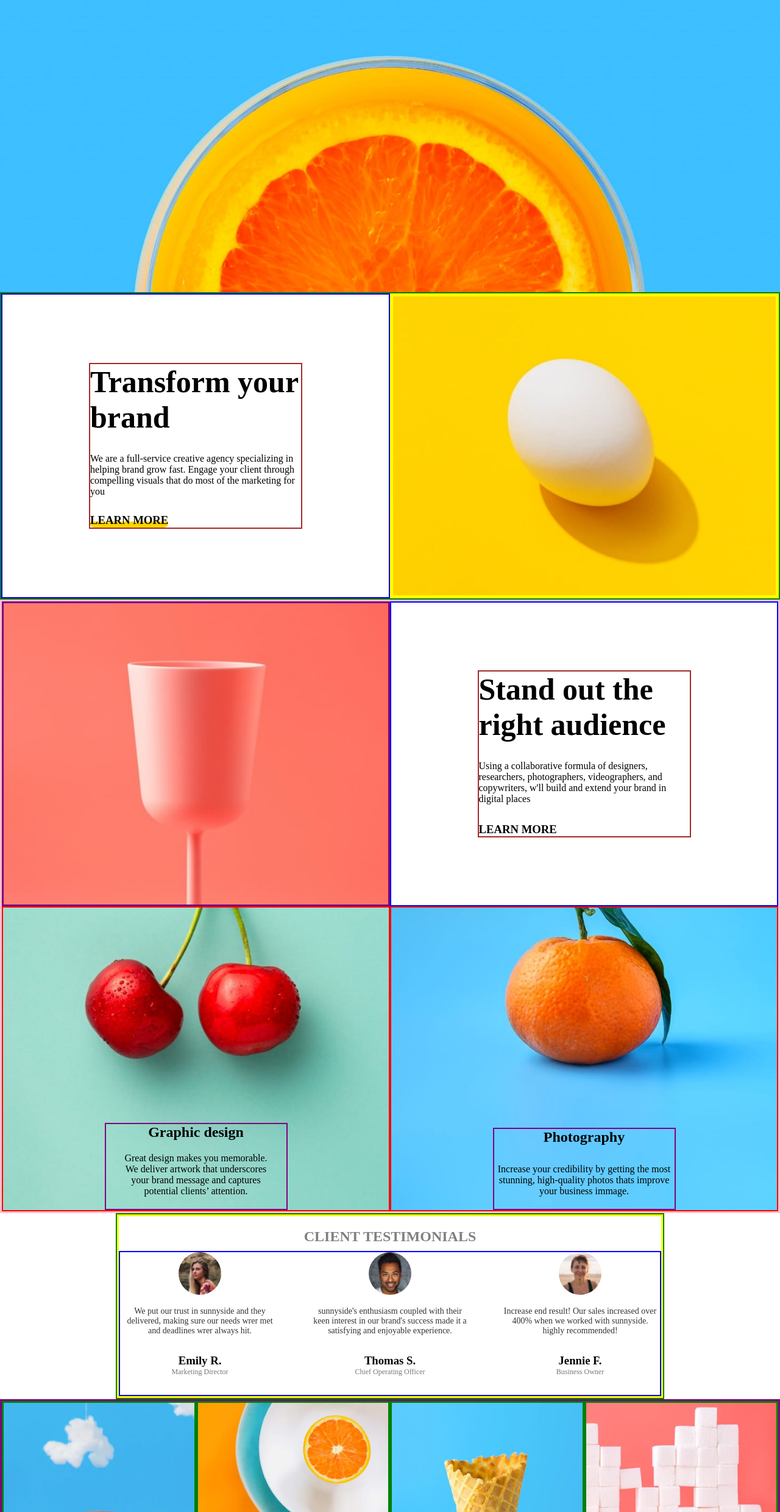
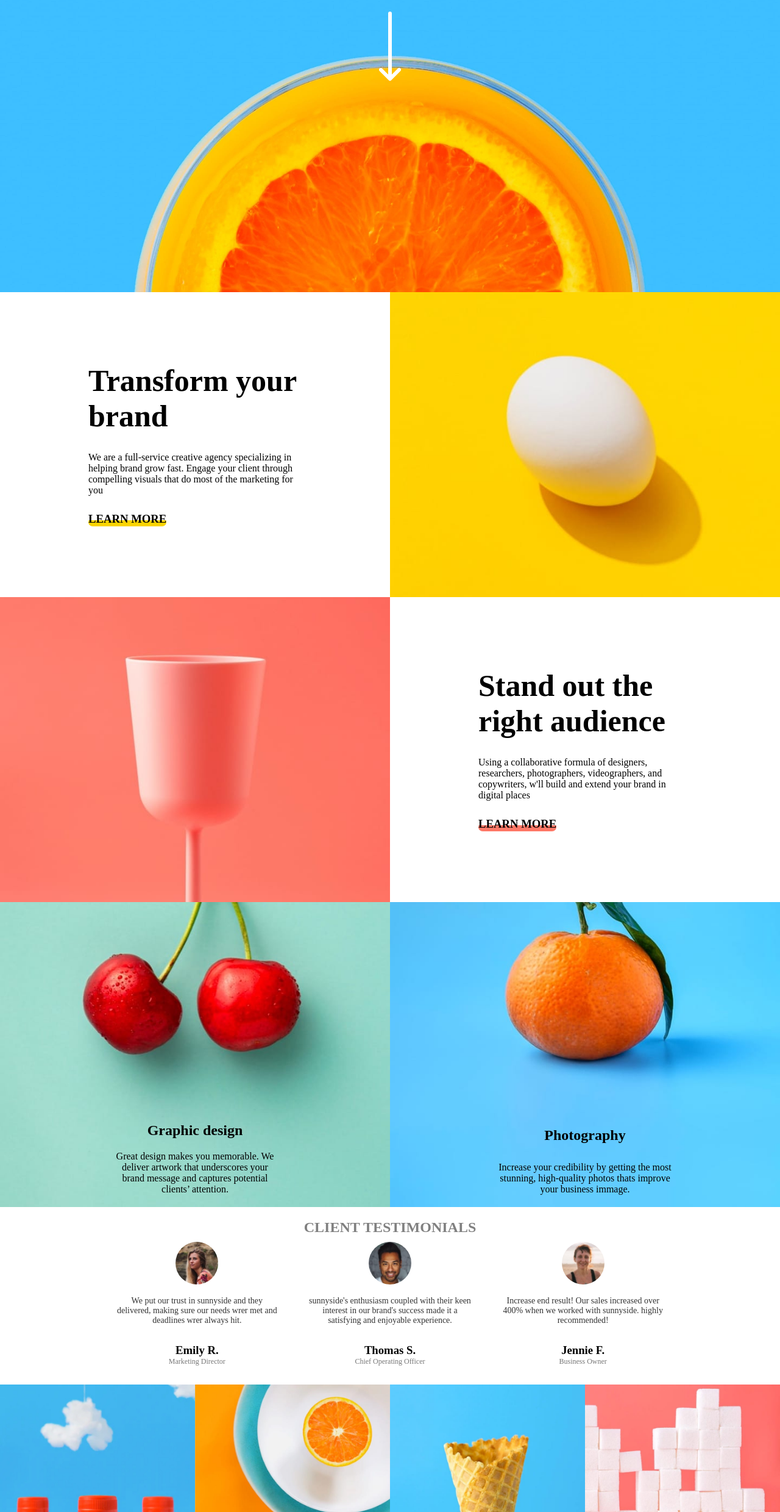
Before and after one commit to dammykizz1759/Sunnyside-Agency-Landing-Page, a plain HTML site: page grid.html in a window 1280 px wide. Shown: the part 321-2800 px from the top of the page at 61% size. Drawn offline with Linux system fonts and the light colour scheme.

Commit message:
Update grid.html

```diff
--- a/grid.html
+++ b/grid.html
@@ -22,7 +22,7 @@
 --Dark-moderate-cyan: hsl(168, 34%, 41%);
 }
 header{
-
+  /* border: 2px solid red; */
   height: 100vh;
   background-image: url(./images/desktop/image-header.jpg);
   background-position: center;
@@ -30,12 +30,13 @@ header{
   background-repeat: no-repeat;
 }
 header nav{
+  /* border: 2px solid rgb(0, 255, 136); */
   display: flex;
   align-items: center;
   justify-content: space-between;
 }
 header nav ul{
-  border: #4A6653;
+  /* border: #4A6653; */
   padding: 10px;
   display: flex;
   list-style: none;
@@ -47,7 +48,7 @@ header nav .harmburger{
   display: none;
 }
 header h1{
-  font-size: 30px;
+  font-size: 60px;
   text-align: center;
   color: aliceblue;
   margin-top: 10px;
@@ -57,14 +58,14 @@ header h1{
 }
 .arrow{
   text-align: center;
-  margin-top: 50px;
+  margin-top: 150px;
 }
 .egg-layout{
-  border: 2px solid green;
+  /* border: 2px solid green; */
   display: flex;
 }
 .transform-container{
-  border: 2px solid blue;
+  /* border: 2px solid blue; */
   width: 50%;
   height: 500px;
   display: flex;
@@ -72,7 +73,7 @@ header h1{
   align-items: center;
 }
 .transform-content{
-  border: 2px solid brown;
+  /* border: 2px solid brown; */
   max-width: 350px;
 }
 .transform-content h1{
@@ -92,7 +93,7 @@ header h1{
   border-top-right-radius: 10px;
 }
 .egg-image{
-  border: 5px solid yellow;
+  /* border: 5px solid yellow; */
   width: 50%;
   height: 500px;
   background-image: url("./images/desktop/image-transform.jpg");
@@ -101,13 +102,13 @@ header h1{
   background-repeat: no-repeat;
 }
 .grid-section{
-  border: 3px solid pink;
+  /* border: 3px solid pink; */
   display: grid;
   grid-template-columns: repeat(2, 1fr);
 }
 .cup-image{
   height: 500px;
-  border: 3px solid purple;
+  /* border: 3px solid purple; */
   background-image: url("./images/desktop/image-stand-out.jpg");
   background-position: center;
   background-size: cover;
@@ -115,14 +116,14 @@ header h1{
 }
 .audience-container{
   height: 500px;
-  border: 2px solid blue;
+  /* border: 2px solid blue; */
   width: 100%;
   display: flex;
   justify-content: center;
   align-items: center;
 }
 .audience-content{
-  border: 2px solid brown;
+  /* border: 2px solid brown; */
   max-width: 350px;
 }
 .audience-content h1{
@@ -132,10 +133,19 @@ header h1{
   margin-top: 30px;
   margin-bottom: 30px;
 }
+.audience-content h3{
+  border-bottom: 10px solid var(--Soft-red);
+  display: inline-block;
+  line-height: 0.2;
+  border-top-left-radius: 10px;
+  border-bottom-right-radius: 10px;
+  border-bottom-left-radius: 10px;
+  border-top-right-radius: 10px;
+}
 
 .graphic-container{
   height: 500px;
-  border: 2px solid  red;
+  /* border: 2px solid  red; */
   display: flex;
   justify-content: center;
   align-items: end;
@@ -145,7 +155,7 @@ header h1{
   background-repeat: no-repeat;
 }
 .graphic-content{
-  border: 2px solid purple;
+  /* border: 2px solid purple; */
   max-width: 300px;
   text-align: center;
 }
@@ -154,7 +164,7 @@ header h1{
 }
 .photography-container{
   height: 500px;
-  border: 2px solid red;
+  /* border: 2px solid red; */
   display: flex;
   justify-content: center;
   align-items: end;
@@ -164,7 +174,7 @@ header h1{
   background-repeat: no-repeat;
 }
 .photography-content{
-  border: 2px solid purple;
+  /* border: 2px solid purple; */
   max-width: 300px;
   text-align: center;
 }
@@ -173,12 +183,12 @@ header h1{
   margin-bottom: 20px;
 }
 .client-section{
-  border: 2px solid green;
+  /* border: 2px solid green; */
   max-width: 900px;
   margin: auto;
 }
 .client-container{
-  border: 3px solid yellow;
+  /* border: 3px solid yellow; */
   height: auto;
   text-align: center;
 }
@@ -189,7 +199,7 @@ header h1{
   color: gray;
 }
 .client-content{
-  border: 2px solid blue;
+  /* border: 2px solid blue; */
   display: flex;
   justify-content: center;
   gap: 50px;
@@ -222,13 +232,13 @@ header h1{
 
 
 .grid-container{
-  border: 3px solid purple;
+  /* border: 3px solid purple; */
   display: grid;
   grid-template-columns: repeat(4, 1fr);
   height: auto;
 }
 .grid-box1, .grid-box2, .grid-box3, .grid-box4{
-  border: 3px solid green;
+  /* border: 3px solid green; */
   height: 300px;
 }
 .grid-box1{
@@ -268,7 +278,6 @@ header h1{
 .footer {
     text-align: center;
     padding: 20px;
-    margin: 0;
 }
 
 .logo {
@@ -357,6 +366,11 @@ header nav ul{
     width: 100%;
     height: 500px;
     background-image: url("./images/mobile/image-transform.jpg");
+   }
+   .audience-container{
+    width: 100%;
+    height: 500px;
+    text-align: center;
    }
    .grid-section{
     grid-template-columns: repeat(1, 1fr);
```
